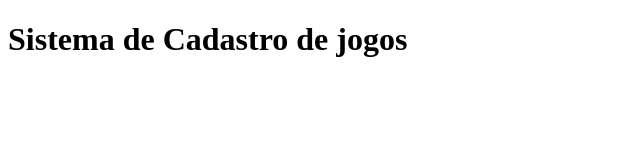
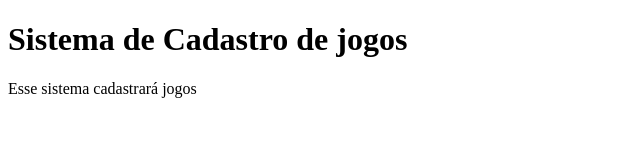
Before and after one commit to Luizz-Fernando/sistema-de-cadastro, a plain HTML site: page index.html in a window 1280 px wide. Shown: the whole page, without its empty margins (0-640 px from the left). Drawn offline with Linux system fonts and the light colour scheme.

Commit message:
adicionado paragrafo no index

```diff
--- a/index.html
+++ b/index.html
@@ -9,6 +9,8 @@
 <body>
     <h1>Sistema de Cadastro de jogos</h1>
 
+    <p>Esse sistema cadastrará jogos</p>
+
     <script src="app.js"></script>
 </body>
 </html>
```
